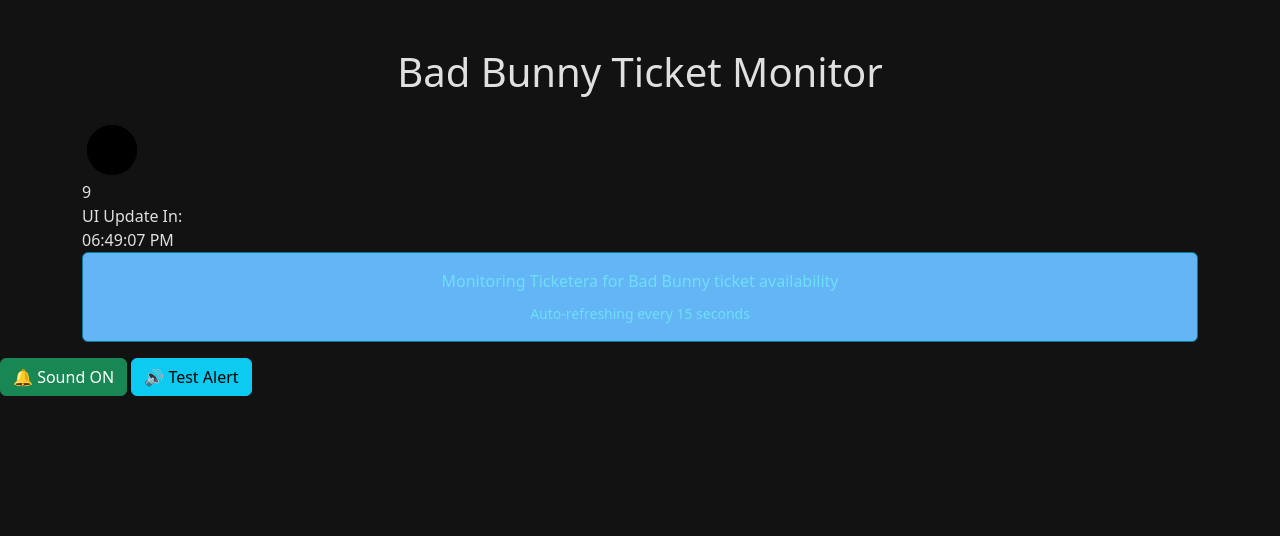
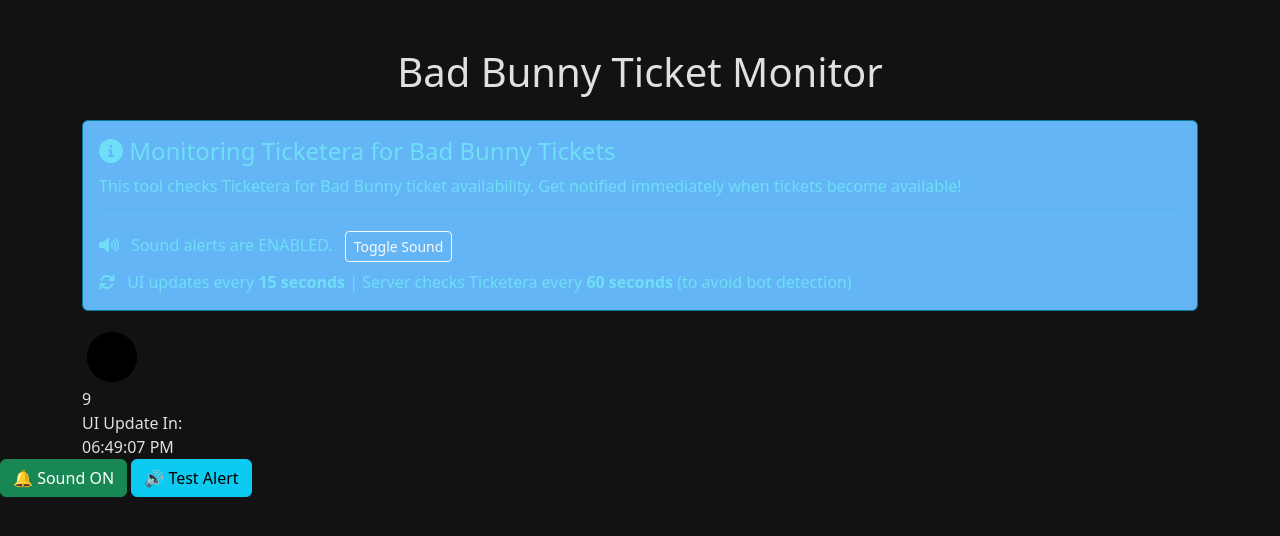
Before and after one commit to cvvker/bad-bunny-ticket-monitor, a Flask app: page / in a window 1280 px wide. Shown: the top 536 px of the page. Run offline with Flask 3, Linux system fonts and the light colour scheme; data that the repository does not hold is empty.

Commit message:
Clarified update intervals: UI updates every 15 seconds, server checks every 60 seconds

```diff
--- a/templates/index.html
+++ b/templates/index.html
@@ -184,6 +184,19 @@
     <div class="container mt-5">
         <h1 class="text-center mb-4">Bad Bunny Ticket Monitor</h1>
 
+        <div class="alert alert-info">
+            <h4 class="alert-heading"><i class="fas fa-info-circle"></i> Monitoring Ticketera for Bad Bunny Tickets</h4>
+            <p>This tool checks Ticketera for Bad Bunny ticket availability. Get notified immediately when tickets become available!</p>
+            <hr>
+            <p class="mb-0">
+                <i class="fas fa-volume-up me-2"></i> Sound alerts are <span id="sound-status">ENABLED</span>.
+                <button class="btn btn-sm btn-outline-light ms-2" onclick="toggleSound()">Toggle Sound</button>
+            </p>
+            <p class="mt-2 mb-0">
+                <i class="fas fa-refresh me-2"></i> UI updates every <strong>15 seconds</strong> | Server checks Ticketera every <strong>60 seconds</strong> (to avoid bot detection)
+            </p>
+        </div>
+
         <div class="timer-container">
             <div class="countdown-ring">
                 <svg class="countdown-circle" width="60" height="60">
@@ -194,13 +207,6 @@
             </div>
             <div id="checkingLabel">Next Check In</div>
             <div class="next-check-time" id="nextCheckTime"></div>
-        </div>
-
-        <div class="alert alert-info text-center">
-            Monitoring Ticketera for Bad Bunny ticket availability
-            <div class="mt-2">
-                <small>Auto-refreshing every 15 seconds</small>
-            </div>
         </div>
 
         <div id="tickets-container"></div>
@@ -284,8 +290,8 @@
     </script>
 
     <script>
-        const SERVER_CHECK_INTERVAL = 60000; // 60 seconds in milliseconds
-        const UI_UPDATE_INTERVAL = 15000;    // UI updates every 15 seconds
+        const SERVER_CHECK_INTERVAL = 60000; // Every 60 seconds: How often the server checks Ticketera (to avoid bot detection)
+        const UI_UPDATE_INTERVAL = 15000;    // Every 15 seconds: How often the UI refreshes (for responsive experience)
 
         // Bad Bunny concert dates - hardcoded to ensure they always display
         const CONCERT_DATES = {
```
